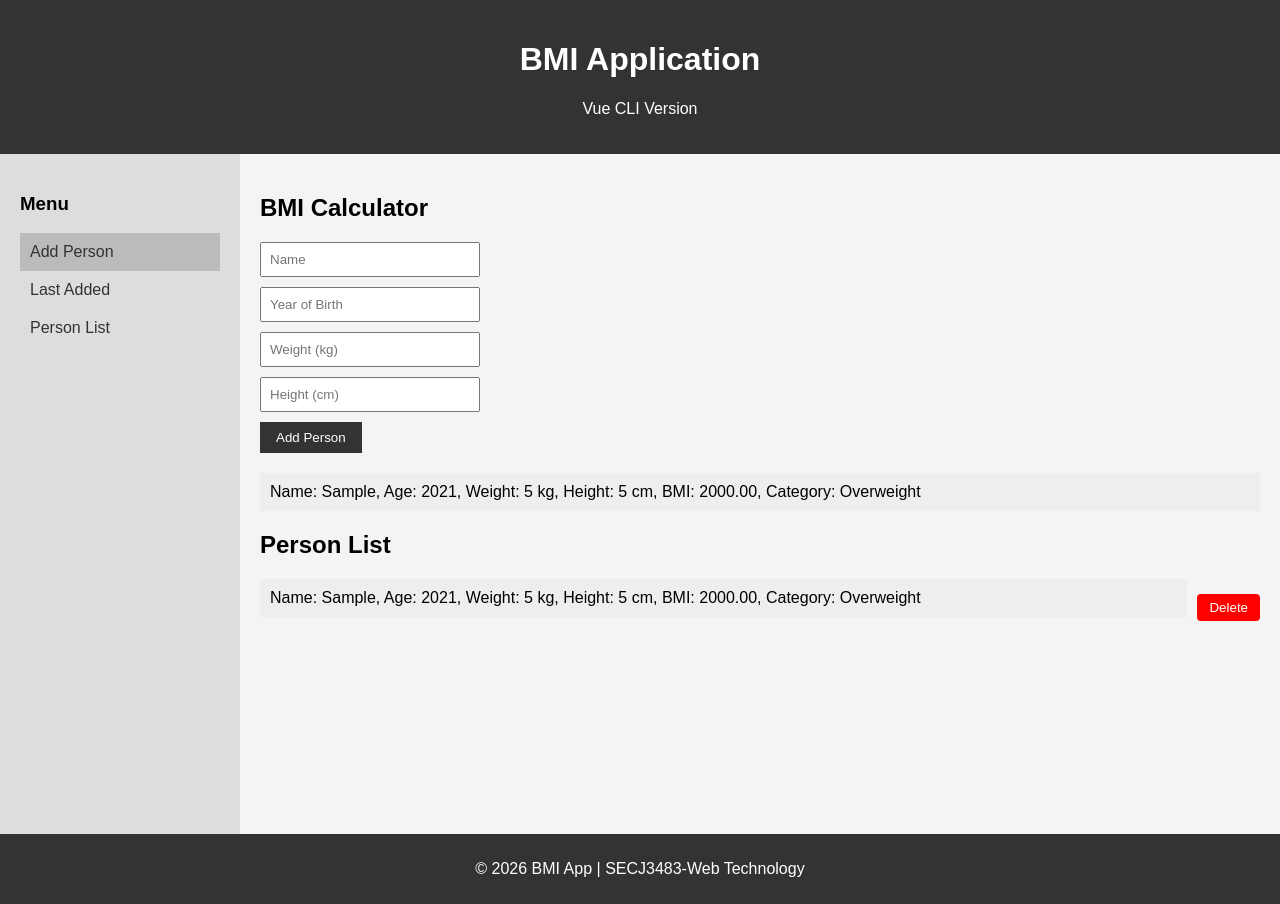
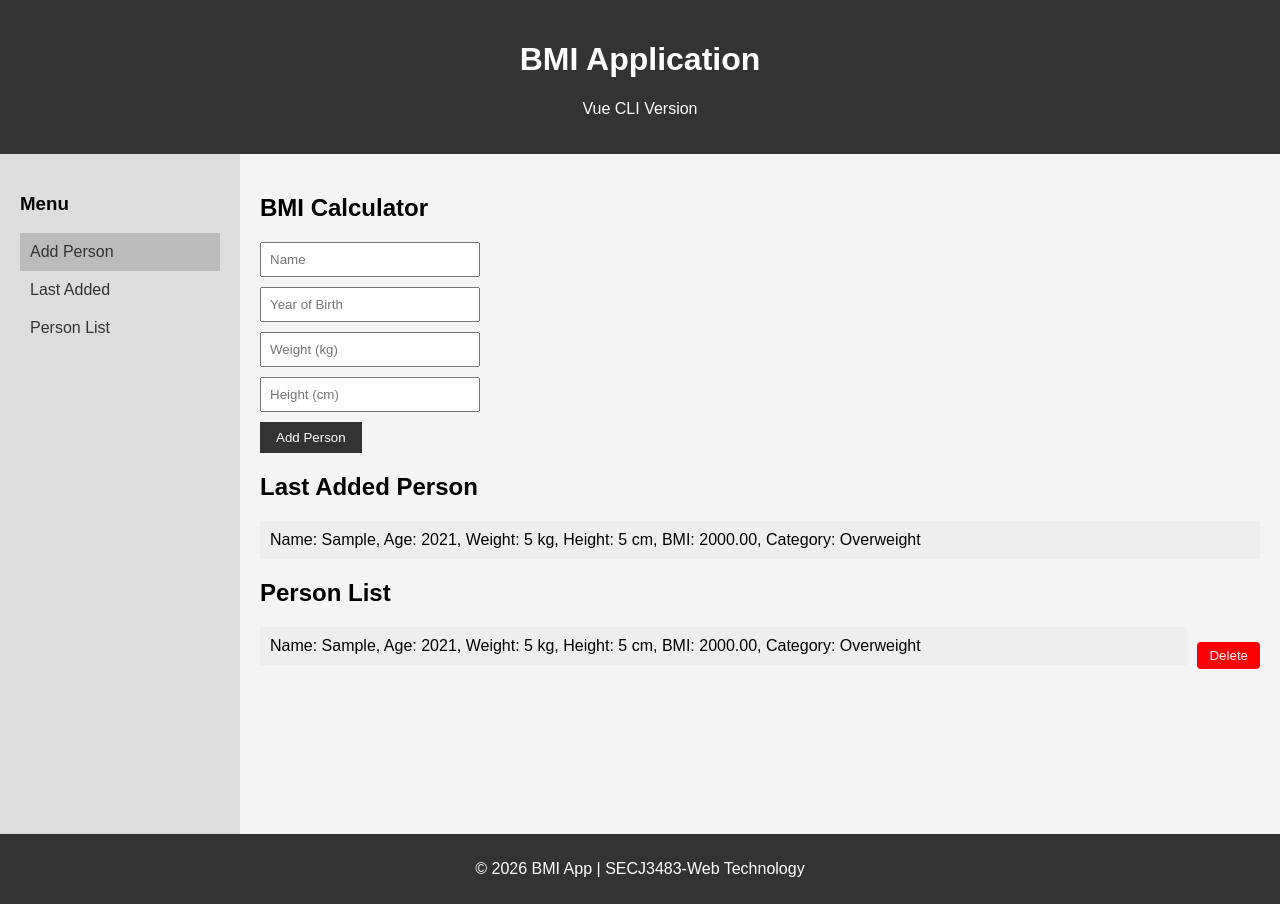
Before and after one commit to serinaanuar/bmi-vue-app, a Vue app: page / in a window 1280 px wide. Both pictures are taken after typing "Sample", "5", "5", "5" into the empty fields and a click on the button "Add Person". Built offline with nearby package versions, Linux system fonts and the light colour scheme.

Commit message:
Task 15 - final component architecture

```diff
--- a/src/views/LastPersonView.vue
+++ b/src/views/LastPersonView.vue
@@ -1,22 +1,31 @@
 <template>
-	<div class="single">
-		<div v-if="lastPerson">
-			Name: {{ lastPerson.name }},
-			Age: {{ lastPerson.age }},
-			Weight: {{ lastPerson.weight }} kg,
-			Height: {{ lastPerson.height }} cm,
-			BMI: {{ lastPerson.bmi }},
-			Category: {{ lastPerson.category }}
-		</div>
-		<div v-else>
-			No person added yet.
-		</div>
+  <div>
+    <h2>Last Added Person</h2>
+
+    <PersonCard
+      v-if="lastPerson"
+      :person="lastPerson"
+    />
+
+    <EmptyState
+      v-else
+      message="No person added yet."
+    />
   </div>
 </template>
 
 <script>
+import PersonCard from '../components/PersonCard.vue'
+import EmptyState from '../components/EmptyState.vue'
+
 export default {
   name: 'LastPersonView',
+
+  components: {
+    PersonCard,
+    EmptyState
+  },
+
   props: {
     lastPerson: {
       type: Object,
```
Also changed, not shown: src/App.vue (+2 -7 lines). Lines whose indentation alone changed are shown as unchanged.
